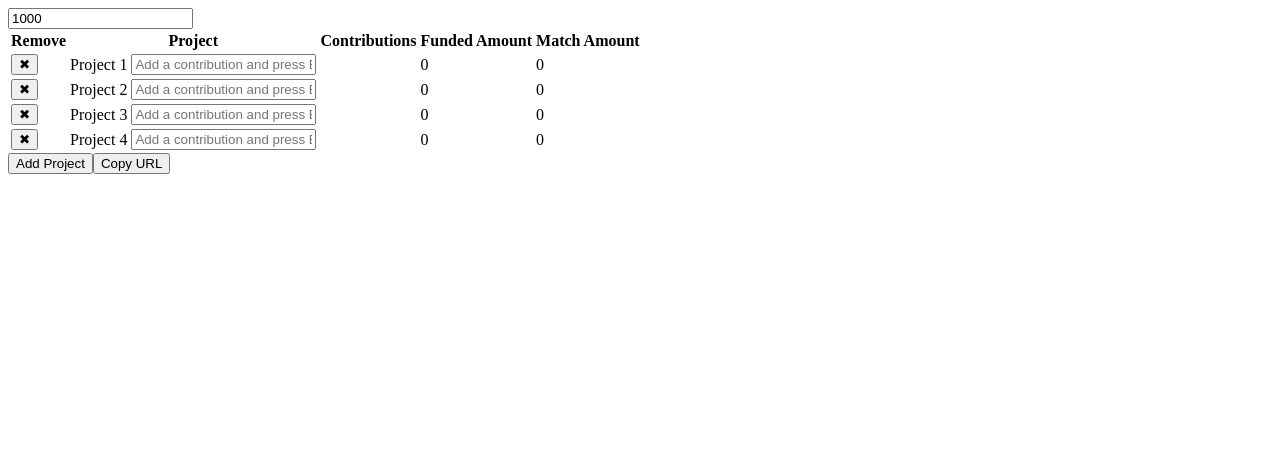
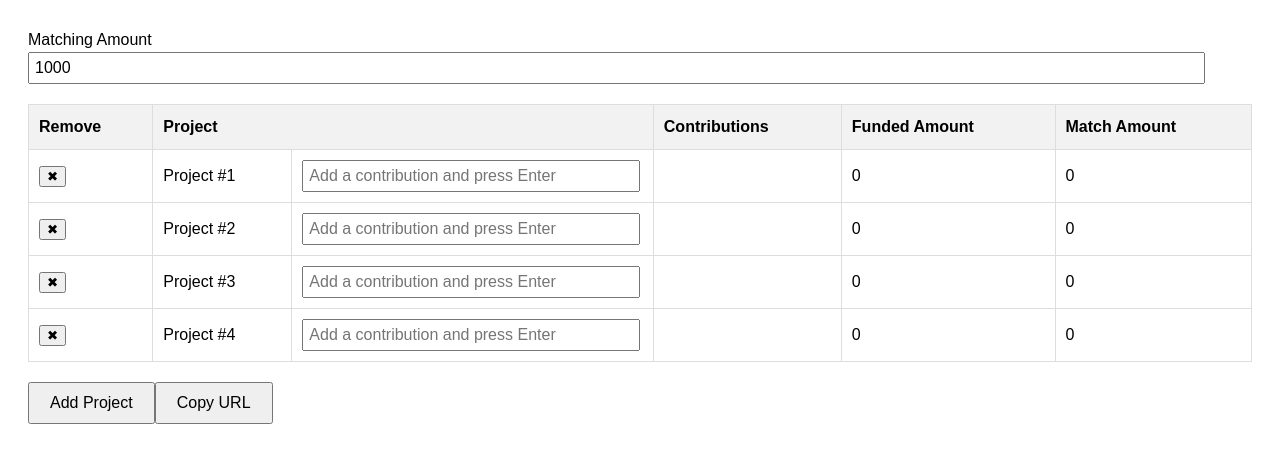
Before and after one commit to mmmgtc/wtfisqf-jquery-calculation, a plain HTML site: page index.html in a window 1280 px wide. Drawn offline with nearby package versions, Linux system fonts and the light colour scheme.

Commit message:
chore(Styling): Add some basic styling.

```diff
--- a/index.html
+++ b/index.html
@@ -4,14 +4,50 @@
     <title>Quadratic Funding</title>
     <script src="https://ajax.googleapis.com/ajax/libs/jquery/3.5.1/jquery.min.js"></script>
     <style>
+      body {
+        padding: 20px;
+        font-family: Arial, sans-serif;
+        line-height: 1.5;
+      }
+      .matchingAmount,
+      .projectTable,
+      .addProjectCopyURL {
+        margin-bottom: 20px;
+      }
+      #projectTable {
+        width: 100%;
+        border-collapse: collapse;
+      }
+      #projectTable th,
+      #projectTable td {
+        border: 1px solid #ddd;
+        padding: 10px;
+      }
+      #projectTable th {
+        background-color: #f2f2f2;
+        text-align: left;
+      }
       .contributionTag {
         display: inline-block;
         background: #ccc;
         border: 1px solid #888;
-        margin-right: 5px;
+        margin: 5px;
+        padding: 5px;
+        border-radius: 5px;
       }
       .contributionTag button {
-        font-size: 3px;
+        font-size: 8px;
+        margin-left: 5px;
+      }
+      #addProject,
+      #copyURL {
+        padding: 10px 20px;
+        font-size: 16px;
+      }
+      input {
+        padding: 5px;
+        font-size: 16px;
+        width: 95%;
       }
     </style>
   </head>
@@ -53,7 +89,10 @@
     let projectTable = $("<table>").attr("id", "projectTable");
 
     $("#calculation").append(
-      $("<div>").addClass("matchingAmount").append(matchAmountInput),
+      $("<div>")
+        .addClass("matchingAmount")
+        .append("<label>Matching Amount</label>")
+        .append(matchAmountInput),
       $("<div>").addClass("projectTable").append(projectTable),
       $("<div>")
         .addClass("addProjectCopyURL")
@@ -88,7 +127,7 @@
     });
 
     $("#addProject").on("click", function () {
-      let projectName = "Project " + (quadraticFunding.projects.length + 1);
+      let projectName = "Project #" + (quadraticFunding.projects.length + 1);
 
       if (projectName) {
         quadraticFunding.projects.push({
@@ -255,7 +294,7 @@
               .map(parseFloat)
               .filter((num) => !isNaN(num));
             projectsToLoad.push({
-              name: "Project " + (i + 1),
+              name: "Project #" + (i + 1),
               contributions: contributions,
               fundedAmount: contributions.reduce((a, b) => a + b, 0),
               matchAmount: 0,
```
